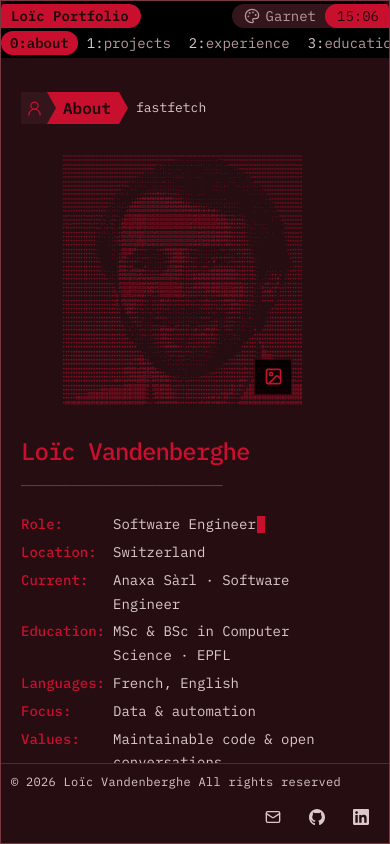
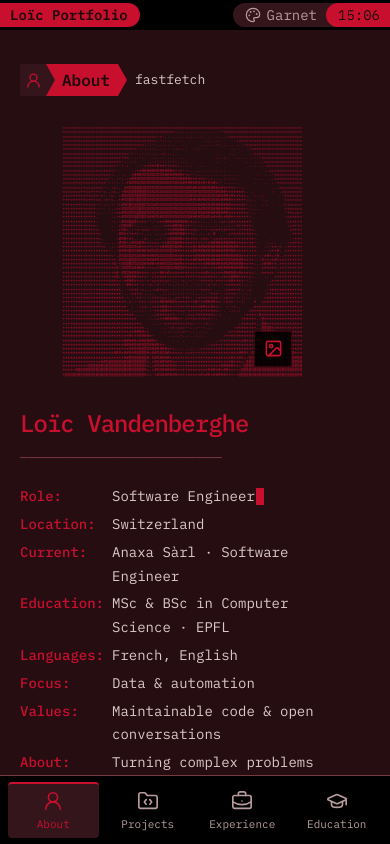
Before and after one commit to loiclovitana/loic-portofolio, a Svelte app: page / in a window 390 px wide. Built offline with nearby package versions, Linux system fonts and the light colour scheme.

Commit message:
feat: mobile navigation

```diff
--- a/index.html
+++ b/index.html
@@ -2,7 +2,10 @@
 <html lang="en">
   <head>
     <meta charset="utf-8" />
-    <meta name="viewport" content="width=device-width, initial-scale=1" />
+    <meta
+      name="viewport"
+      content="width=device-width, initial-scale=1, viewport-fit=cover"
+    />
     <meta
       name="description"
       content="Loïc Vandenberghe — Data Scientist & Engineer in Switzerland. Building useful things with data, code, and curiosity."
--- a/src/App.svelte
+++ b/src/App.svelte
@@ -3,6 +3,7 @@
   import ContactIcon from './components/ContactIcon.svelte';
   import Header from './components/Header.svelte';
   import KeyboardHelp from './components/KeyboardHelp.svelte';
+  import MobileNavigation from './components/MobileNavigation.svelte';
   import ProjectCard from './components/ProjectCard.svelte';
   import Section from './components/Section.svelte';
   import { sectionNavigation } from './navigation';
@@ -92,11 +93,12 @@
           title={link.value}
         >
           <ContactIcon src={link.icon} />
-          <span class="contact-label">{link.label}</span>
+          <span>{link.label}</span>
         </a>
       {/each}
     </nav>
   </div>
+  <MobileNavigation {active} />
   <KeyboardHelp />
 </div>
 
@@ -286,13 +288,21 @@
       grid-template-columns: repeat(2, minmax(0, 1fr));
     }
   }
-  @media (max-width: 580px) {
+  @media (max-width: 640px) {
     .terminal {
       width: 100%;
       height: 100dvh;
       margin: 0;
+      padding-top: env(safe-area-inset-top);
+      padding-inline: env(safe-area-inset-left) env(safe-area-inset-right);
+      border: 0;
       border-radius: 0;
     }
+    .statusbar {
+      display: none;
+    }
+  }
+  @media (max-width: 580px) {
     .projects {
       grid-template-columns: 1fr;
       gap: 20px;
@@ -358,21 +368,5 @@
     .education-grid h3 {
       font-size: 21px;
     }
-    .statusbar {
-      font-size: 12px;
-      padding: 8px 10px;
-      gap: 8px 12px;
-    }
-    .statusbar-contacts {
-      gap: 8px;
-    }
-    .statusbar-contacts a {
-      justify-content: center;
-      min-width: 36px;
-      min-height: 36px;
-    }
-    .contact-label {
-      display: none;
-    }
   }
 </style>
--- a/src/components/Header.svelte
+++ b/src/components/Header.svelte
@@ -114,10 +114,6 @@
   .window-number {
     color: var(--color-text-secondary);
   }
-  .window-marker {
-    display: inline-block;
-    width: 1ch;
-  }
   .window:hover {
     background: var(--color-surface-raised);
     color: var(--color-text);
@@ -153,22 +149,19 @@
   }
   @media (max-width: 640px) {
     .tmux-bar {
-      display: grid;
-      grid-template-columns: minmax(0, 1fr) auto;
-      gap: 3px 0;
+      border-radius: 0;
       font-size: 14px;
     }
     .session {
       display: block;
-      width: fit-content;
-      max-width: 100%;
+      flex-shrink: 1;
+      min-width: 0;
       overflow: hidden;
       text-overflow: ellipsis;
       line-height: 24px;
     }
     nav {
-      grid-column: 1 / -1;
-      grid-row: 2;
+      display: none;
     }
   }
 </style>
--- /dev/null
+++ b/src/components/MobileNavigation.svelte
@@ -0,0 +1,58 @@
+<script lang="ts">
+  import { sections } from '../content';
+
+  let { active }: { active: string } = $props();
+</script>
+
+<nav class="app-bar" aria-label="Main navigation">
+  {#each Object.values(sections) as section (section.id)}
+    <a
+      href={`#${section.id}`}
+      aria-current={active === section.id ? 'location' : undefined}
+    >
+      <section.icon size={22} strokeWidth={1.8} aria-hidden="true" />
+      <span>{section.title}</span>
+    </a>
+  {/each}
+</nav>
+
+<style>
+  .app-bar {
+    display: none;
+  }
+
+  @media (max-width: 640px) {
+    .app-bar {
+      display: grid;
+      grid-template-columns: repeat(4, minmax(0, 1fr));
+      gap: 4px;
+      padding: 6px 8px calc(6px + env(safe-area-inset-bottom));
+      border-top: 1px solid var(--color-border-strong);
+      background: var(--color-background);
+      font: 11px/1.4 var(--font-mono);
+    }
+    a {
+      display: flex;
+      flex-direction: column;
+      align-items: center;
+      justify-content: center;
+      gap: 5px;
+      min-height: 56px;
+      border-top: 2px solid transparent;
+      border-radius: 4px;
+      color: var(--color-muted);
+    }
+    a:hover {
+      background: var(--color-surface-raised);
+      color: var(--color-text);
+    }
+    a[aria-current='location'] {
+      border-top-color: var(--color-accent);
+      background: var(--color-surface-raised);
+      color: var(--color-accent);
+    }
+    a:focus-visible {
+      outline-offset: -2px;
+    }
+  }
+</style>
```
